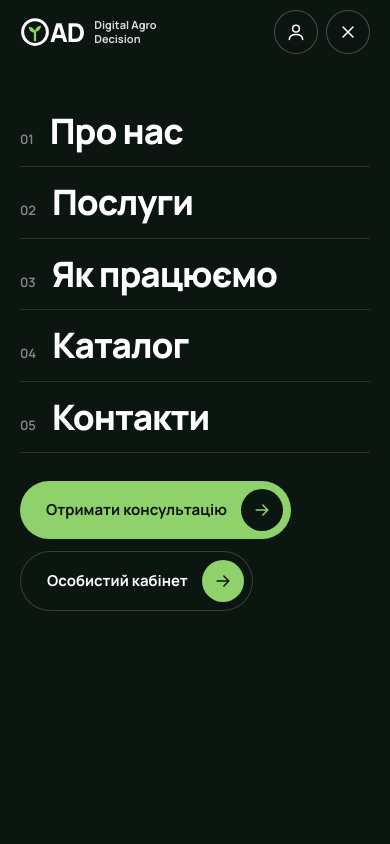
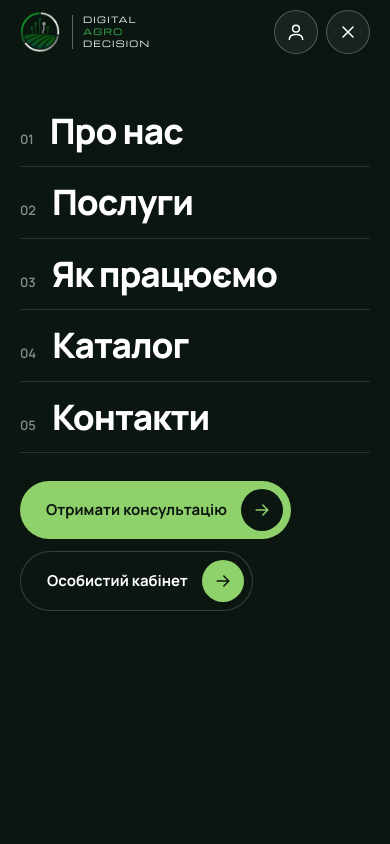
Before and after one commit to vladyslavchornyi21/dad-site, a plain HTML site: page design-4/index.html in a window 390 px wide. Both pictures are taken after a click on the button "Відкрити меню". Shown: the top 844 px of the page. Drawn offline with nearby package versions, Linux system fonts and the light colour scheme.

Commit message:
Дизайн 4: новий логотип Digital Agro Decision у шапці, футері та як іконка вкладки
Co-Authored-By: Claude Opus 5.5 <noreply@anthropic.com>
Claude-Session: https://claude.ai/code/session_015TDdWwquhreV6xiZsjfycr

```diff
--- a/design-4/index.html
+++ b/design-4/index.html
@@ -4,11 +4,13 @@
 <meta charset="UTF-8">
 <meta name="robots" content="noindex, nofollow">
 <meta name="viewport" content="width=device-width, initial-scale=1.0">
+<link rel="icon" type="image/png" href="img/favicon.png">
+<link rel="apple-touch-icon" href="img/apple-touch-icon.png">
 <title>DAD — Від науки до поля</title>
 <meta name="description" content="Digital Agro Decision: агрономічний консалтинг, агроаудит, аналітика та впровадження рішень для агропідприємств будь-якого розміру.">
 <link rel="preconnect" href="https://fonts.googleapis.com">
 <link rel="preconnect" href="https://fonts.gstatic.com" crossorigin>
-<link href="https://fonts.googleapis.com/css2?family=Manrope:wght@400;500;600;700;800&display=swap" rel="stylesheet">
+<link href="https://fonts.googleapis.com/css2?family=Manrope:wght@400;500;600;700;800&family=Michroma&display=swap" rel="stylesheet">
 <style>
   :root{
     --ink:#0b1610;
@@ -55,10 +57,18 @@
   .topbar{position:fixed;top:0;left:0;right:0;z-index:100;padding:18px 0;transition:.4s var(--ease);color:#fff}
   .topbar .wrap{display:flex;align-items:center;justify-content:space-between;gap:20px}
   .topbar.light{color:var(--text)}
-  .logo{display:flex;align-items:center;gap:10px}
-  .logo-mark{display:flex;align-items:center;font-weight:800;font-size:28px;letter-spacing:-1px;line-height:1}
-  .logo-mark svg{width:32px;height:32px}
-  .logo-text{font-size:11px;line-height:1.25;font-weight:700;opacity:.85}
+  .logo{display:flex;align-items:center;gap:12px}
+  .logo-emb{position:relative;width:46px;height:46px;flex-shrink:0}
+  .logo-emb img{position:absolute;inset:0;width:100%;height:100%;transition:opacity .3s}
+  .logo-emb .on-light{opacity:0}
+  .topbar.light .logo-emb .on-light{opacity:1}
+  .topbar.light .logo-emb .on-dark{opacity:0}
+  .topbar.menu-open .logo-emb .on-light{opacity:0}
+  .topbar.menu-open .logo-emb .on-dark{opacity:1}
+  .logo-word{display:flex;flex-direction:column;justify-content:center;gap:2px;padding-left:12px;border-left:1px solid currentColor;border-left-color:color-mix(in srgb,currentColor 35%,transparent);font-family:Michroma,Manrope,sans-serif;font-size:9.5px;line-height:1.15;letter-spacing:.14em}
+  .logo-word b{font-weight:400}
+  .logo-word b.g{color:#3fbf5a}
+  .logo-tag{display:block;margin-top:6px;font-family:Manrope,sans-serif;font-size:10px;font-weight:700;letter-spacing:.24em;color:#3fbf5a}
   .pill-nav{display:flex;gap:4px;padding:5px;border-radius:999px;background:rgba(11,22,16,.42);border:1px solid rgba(255,255,255,.16);transition:.4s}
   .topbar.light .pill-nav{background:rgba(255,255,255,.92);border-color:var(--line-l);box-shadow:0 8px 30px rgba(0,0,0,.06)}
   .pill-nav a{padding:9px 18px;border-radius:999px;font-size:14px;font-weight:600;transition:.25s;opacity:.85}
@@ -68,6 +78,7 @@
   .top-actions{display:flex;align-items:center;gap:10px}
   .icon-btn{width:46px;height:46px;border-radius:50%;display:grid;place-items:center;border:1px solid rgba(255,255,255,.25);background:rgba(11,22,16,.42);transition:.25s;position:relative;cursor:pointer;color:inherit}
   .topbar.light .icon-btn{border-color:var(--line-l);background:rgba(255,255,255,.92)}
+  .topbar.menu-open .icon-btn{border-color:rgba(255,255,255,.25);background:rgba(255,255,255,.06);color:#fff}
   @media (hover:hover){.icon-btn:hover{background:var(--leaf);color:var(--ink);border-color:var(--leaf)}}
   .icon-btn .tip{position:absolute;top:calc(100% + 8px);left:50%;transform:translate(-50%,-4px);background:var(--ink);color:#fff;font-size:12px;font-weight:600;padding:6px 10px;border-radius:8px;white-space:nowrap;opacity:0;pointer-events:none;transition:.2s}
   .icon-btn:hover .tip{opacity:1;transform:translate(-50%,0)}
@@ -251,6 +262,8 @@
   .foot-grid a{display:block;padding:5px 0;opacity:.85;transition:.2s}
   .foot-grid a.logo{display:flex;padding:0;opacity:1}
   .foot-grid a.logo:hover{transform:none;color:inherit}
+  .foot-logo .logo-emb{width:60px;height:60px}
+  .foot-logo .logo-word{font-size:12px;gap:3px;padding-left:14px}
   .foot-grid a:hover{opacity:1;color:var(--leaf);transform:translateX(4px)}
   .foot-grid p{opacity:.65;max-width:300px;margin-top:18px}
   .social{display:flex;gap:10px;margin-top:24px}
@@ -285,8 +298,8 @@
     .top-actions .icon-btn{width:44px;height:44px}
     .icon-btn .tip{display:none}
     .menu-btn{display:grid}
-    .logo-mark{font-size:26px}
-    .logo-mark svg{width:30px;height:30px}
+    .logo-emb{width:40px;height:40px}
+    .logo-word{font-size:8.5px;padding-left:10px}
     /* перший екран */
     .hero{height:auto;min-height:max(600px,100vh);min-height:max(600px,100svh);max-height:none;display:flex;flex-direction:column}
     .hero-content{flex:1;height:auto;justify-content:flex-start;padding-top:96px;padding-bottom:28px}
@@ -343,7 +356,7 @@
   @media (max-width:430px){.hero .since{display:none}}
   @media (max-width:380px){
     .wrap{padding:0 16px}
-    .logo-text{display:none}
+    .logo-word{font-size:8px;letter-spacing:.1em}
     .hero h1{font-size:42px}
     .hero-actions .cta-btn{padding-left:20px;font-size:14px}
     .fact b{font-size:30px}
@@ -361,11 +374,9 @@
 <!-- ============ Навігація ============ -->
 <div class="topbar" id="topbar">
   <div class="wrap">
-    <a href="#top" class="logo" aria-label="DAD — на початок">
-      <span class="logo-mark">
-        <svg viewBox="0 0 40 40" aria-hidden="true"><circle cx="20" cy="20" r="16.5" fill="none" stroke="currentColor" stroke-width="4"/><path d="M20 31V19" stroke="#8fd16a" stroke-width="3" stroke-linecap="round"/><path d="M20 21c-4.5 0-8-3-8.5-8 4.8.2 8.2 3 8.5 8zM20 19.5c.3-4.6 3.4-7.6 8-8-.3 4.8-3.6 7.8-8 8z" fill="#8fd16a"/></svg>AD
-      </span>
-      <span class="logo-text">Digital Agro<br>Decision</span>
+    <a href="#top" class="logo" aria-label="Digital Agro Decision — на початок">
+      <span class="logo-emb"><img class="on-dark" src="img/logo-emblem-white.png" alt=""><img class="on-light" src="img/logo-emblem.png" alt=""></span>
+      <span class="logo-word"><b>DIGITAL</b><b class="g">AGRO</b><b>DECISION</b></span>
     </a>
     <nav class="pill-nav" aria-label="Основна навігація">
       <a href="#about">Про нас</a>
@@ -575,10 +586,11 @@
   <div class="wrap">
     <div class="foot-grid">
       <div>
-        <a href="#top" class="logo">
-          <span class="logo-mark"><svg viewBox="0 0 40 40" aria-hidden="true"><circle cx="20" cy="20" r="16.5" fill="none" stroke="currentColor" stroke-width="4"/><path d="M20 31V19" stroke="#8fd16a" stroke-width="3" stroke-linecap="round"/><path d="M20 21c-4.5 0-8-3-8.5-8 4.8.2 8.2 3 8.5 8zM20 19.5c.3-4.6 3.4-7.6 8-8-.3 4.8-3.6 7.8-8 8z" fill="#8fd16a"/></svg>AD</span>
-          <span class="logo-text">Digital Agro<br>Decision</span>
+        <a href="#top" class="logo foot-logo" aria-label="Digital Agro Decision">
+          <span class="logo-emb"><img src="img/logo-emblem-white.png" alt=""></span>
+          <span class="logo-word"><b>DIGITAL</b><b class="g">AGRO</b><b>DECISION</b></span>
         </a>
+        <span class="logo-tag">DECISIONS POWERED BY DATA</span>
         <p>Експертні рішення в агробізнесі — від наукових досліджень до практики в полі.</p>
         <div class="social">
           <a href="#" aria-label="YouTube"><svg viewBox="0 0 24 24" fill="currentColor"><path d="M23 7.2a3 3 0 0 0-2.1-2.1C19 4.6 12 4.6 12 4.6s-7 0-8.9.5A3 3 0 0 0 1 7.2 31 31 0 0 0 .6 12a31 31 0 0 0 .4 4.8 3 3 0 0 0 2.1 2.1c1.9.5 8.9.5 8.9.5s7 0 8.9-.5a3 3 0 0 0 2.1-2.1 31 31 0 0 0 .4-4.8 31 31 0 0 0-.4-4.8zM9.7 15.1V8.9L15.5 12z"/></svg></a>
```
Also changed, not shown: design-4/img/apple-touch-icon.png (added), design-4/img/favicon.png (added), design-4/img/logo-emblem-white.png (added), design-4/img/logo-emblem.png (added).
